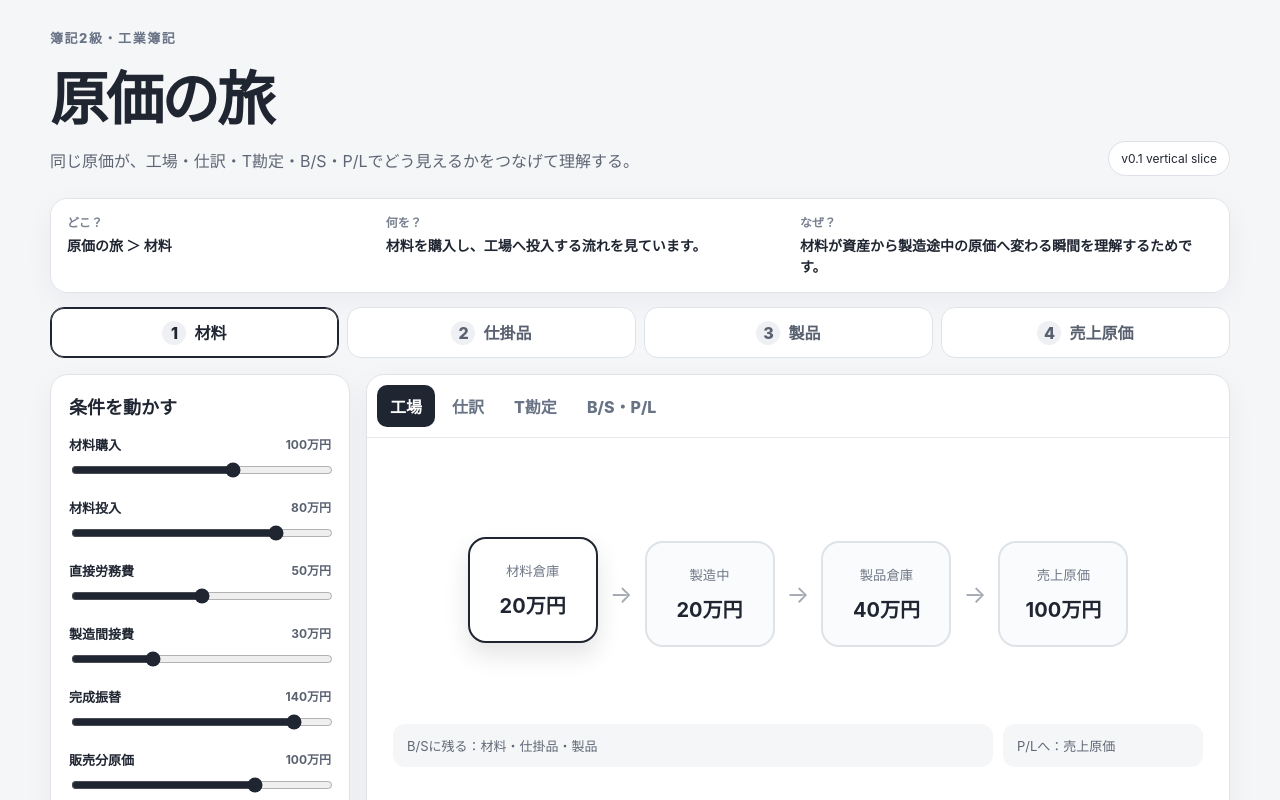
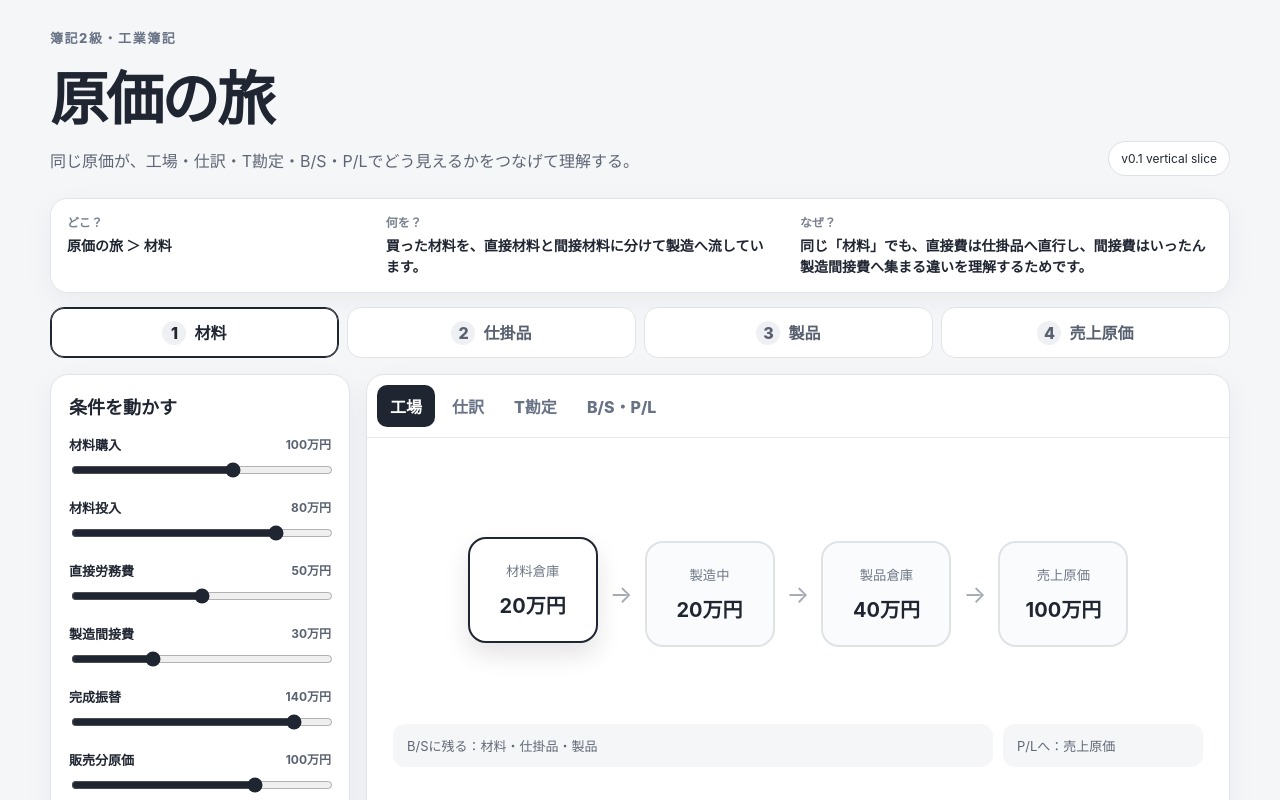
Before and after one commit to butyukunn82/boki2-cost-learning, a React (Vite) app: page / in a window 1280 px wide. Shown: the top 800 px of the page. Built offline with nearby package versions, Linux system fonts and the light colour scheme.

Commit message:
feat: expand learning locations for direct and indirect cost flow

```diff
--- a/src/data/concepts.ts
+++ b/src/data/concepts.ts
@@ -2,27 +2,32 @@ export type LearningLocation = {
   where: string
   what: string
   why: string
+  firstLook: string
 }
 
 export const learningLocations: Record<string, LearningLocation> = {
   material: {
     where: '原価の旅 ＞ 材料',
-    what: '材料を購入し、工場へ投入する流れを見ています。',
-    why: '材料が資産から製造途中の原価へ変わる瞬間を理解するためです。',
+    what: '買った材料を、直接材料と間接材料に分けて製造へ流しています。',
+    why: '同じ「材料」でも、直接費は仕掛品へ直行し、間接費はいったん製造間接費へ集まる違いを理解するためです。',
+    firstLook: 'その材料は、どの製品に使ったか直接わかる？',
   },
   wip: {
     where: '原価の旅 ＞ 仕掛品',
-    what: '材料・労務費・製造間接費を仕掛品へ集めています。',
-    why: '製品を作るために使った原価を製造途中として集計するためです。',
+    what: '直接材料・直接労務費・配賦された製造間接費を仕掛品へ集めています。',
+    why: '製品を作るために使った原価を、製造途中の資産として集計するためです。',
+    firstLook: '仕掛品に入る原価は「直接費＋配賦された製造間接費」。',
   },
   finished: {
     where: '原価の旅 ＞ 製品',
     what: '完成した原価を仕掛品から製品へ移しています。',
     why: '完成したものと、まだ製造途中のものを分けるためです。',
+    firstLook: '完成した分だけを仕掛品から製品へ移す。',
   },
   sold: {
     where: '原価の旅 ＞ 売上原価',
     what: '売れた製品の原価だけを費用へ移しています。',
     why: '売れ残りはB/Sの資産、売れた分だけP/Lの費用になることを理解するためです。',
+    firstLook: '売れたか、まだ残っているか。ここがB/SとP/Lの境目です。',
   },
 }
```
